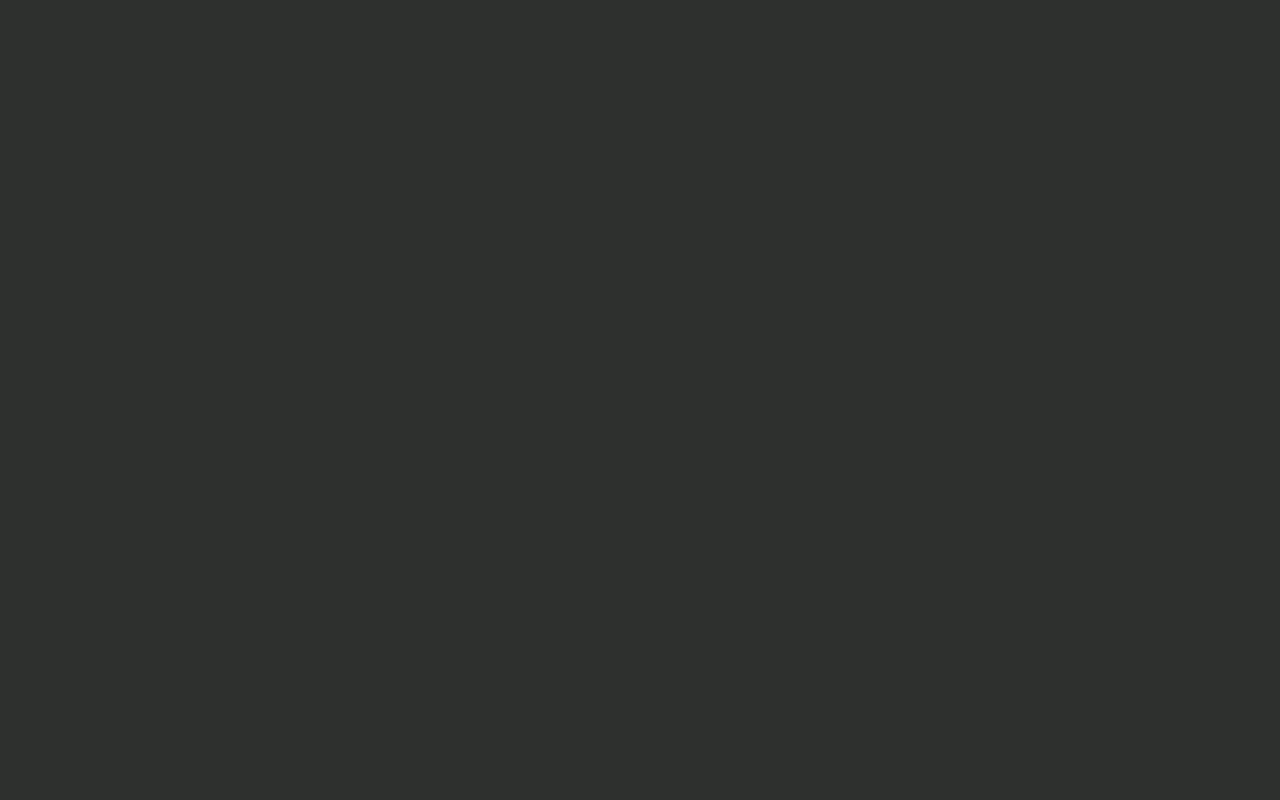
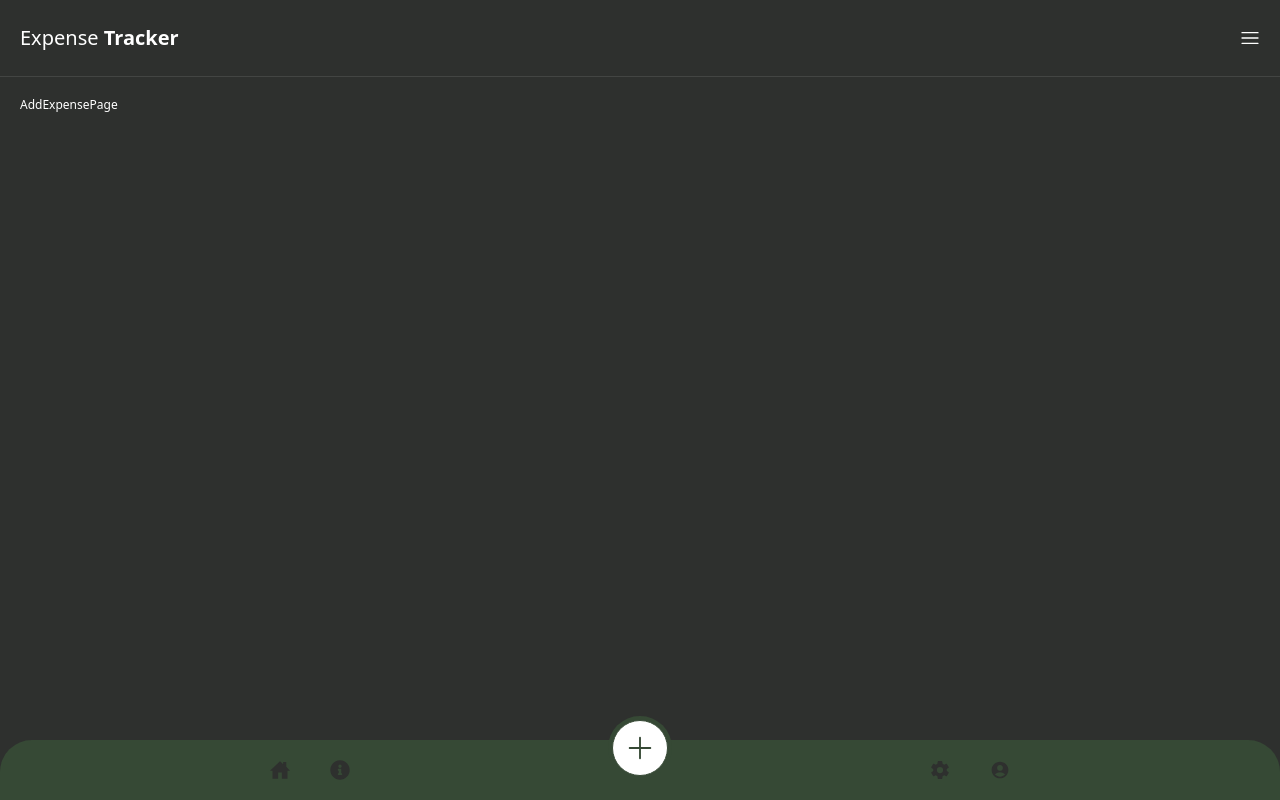
Before and after one commit to TamaWira/react-vite-pwa-app, a React (Vite) app: page /add in a window 1280 px wide. Before the commit this address had no page. Built offline with nearby package versions, Linux system fonts and the light colour scheme.

Commit message:
feat: update AddExpenseButton

```diff
--- a/src/components/AddExpenseButton.tsx
+++ b/src/components/AddExpenseButton.tsx
@@ -1,9 +1,21 @@
 import { PiPlus } from "react-icons/pi";
+import { Link, useLocation } from "react-router";
 
 export default function AddExpenseButton() {
+  const { pathname } = useLocation();
+
   return (
-    <button className="right-5 bottom-5 absolute flex justify-center items-center bg-white rounded-full w-10 h-10">
-      <PiPlus className="text-[#2E302E] text-2xl" />
-    </button>
+    <Link
+      to="/add"
+      className="right-0 bottom-5 left-0 absolute flex justify-center items-center bg-[#364935] mx-auto rounded-full w-16 h-16"
+    >
+      <PiPlus
+        className={` p-3 border rounded-full w-14 h-14 ${
+          pathname === "/add"
+            ? "bg-white text-[#364935]"
+            : "bg-[#364935] text-white"
+        }`}
+      />
+    </Link>
   );
 }
--- a/src/components/AppRoutes.tsx
+++ b/src/components/AppRoutes.tsx
@@ -4,12 +4,14 @@ import AboutPage from "./pages/AboutPage";
 import HomePage from "./pages/HomePage";
 import LoginPage from "./pages/LoginPage";
 import SignUpPage from "./pages/SignUpPage";
+import AddExpensePage from "./pages/AddExpensePage";
 
 export default function AppRoutes() {
   return (
     <Routes>
       <Route element={<AppLayout />}>
         <Route index element={<HomePage />} />
+        <Route path="add" element={<AddExpensePage />} />
         <Route path="about" element={<AboutPage />} />
         <Route path="signup" element={<SignUpPage />} />
         <Route path="login" element={<LoginPage />} />
--- a/src/components/layout/BottomBar.tsx
+++ b/src/components/layout/BottomBar.tsx
@@ -1,9 +1,8 @@
-import { IoHomeSharp } from "react-icons/io5";
-import { IoSettingsSharp } from "react-icons/io5";
+import { FaInfoCircle } from "react-icons/fa";
+import { IoHomeSharp, IoSettingsSharp } from "react-icons/io5";
 import { MdAccountCircle } from "react-icons/md";
-import { PiPlus } from "react-icons/pi";
-import { FaInfoCircle } from "react-icons/fa";
 import { Link, useLocation } from "react-router";
+import AddExpenseButton from "../AddExpenseButton";
 
 export default function BottomBar() {
   return (
@@ -25,9 +24,7 @@ export default function BottomBar() {
         </Menu>
       </div>
 
-      <button className="right-0 bottom-5 left-0 absolute flex justify-center items-center bg-[#364935] mx-auto rounded-full w-16 h-16">
-        <PiPlus className="bg-[#364935] p-3 border rounded-full w-14 h-14 text-white" />
-      </button>
+      <AddExpenseButton />
     </footer>
   );
 }
--- /dev/null
+++ b/src/components/pages/AddExpensePage.tsx
@@ -0,0 +1,3 @@
+export default function AddExpensePage() {
+  return <div>AddExpensePage</div>;
+}
```
